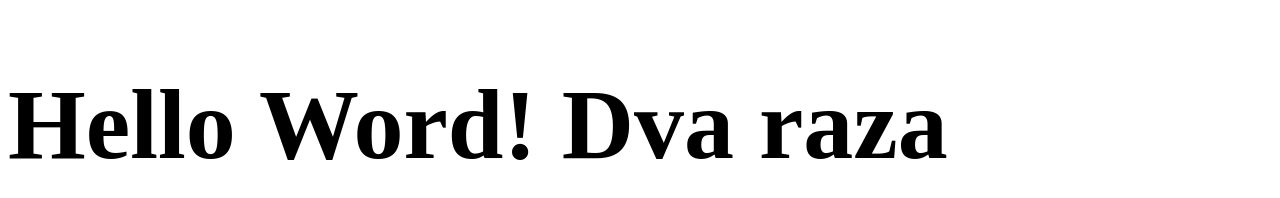
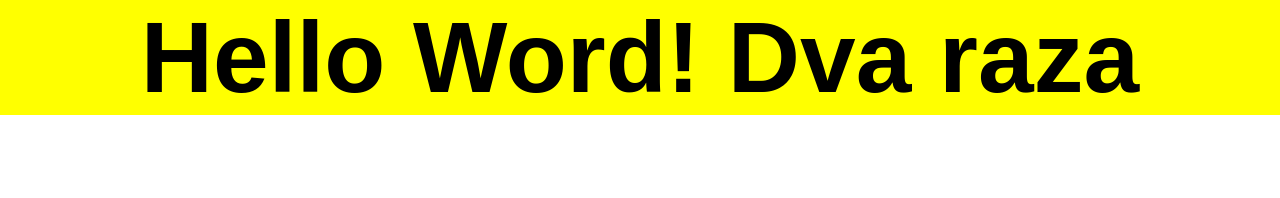
Before and after one commit to Svyatogub/TaZaSho2, a plain HTML site: page index.html in a window 1280 px wide. Drawn offline with Linux system fonts and the light colour scheme.

Commit message:
new commit

```diff
--- a/index.html
+++ b/index.html
@@ -8,7 +8,10 @@
     <link rel="stylesheet" href="./styles.css">
 </head>
 <body>
-    <h1 class="misha">Hello Word! Dva raza</h1>
+    <div class="topper">
+        <!-- <img class="topperimg" src="./images/50.png" alt="top 50"> -->
+        <h1 class="toppertxt">Hello Word! Dva raza</h1>
+    </div>
 
     <script src="main.js">
 
--- a/styles.css
+++ b/styles.css
@@ -1,3 +1,19 @@
-.misha {
+* {
+    margin: 0;
+    padding: 0;
+}
+
+body {
+    font-family: fantasy;
+}
+
+.topper {
+    background-color: yellow;
+}
+.toppertxt {
     font-size: 100px;
+    text-align: center;
 }
+.topperimg {
+    width: 300px;
+}
```
Also changed, not shown: 1 other file.
